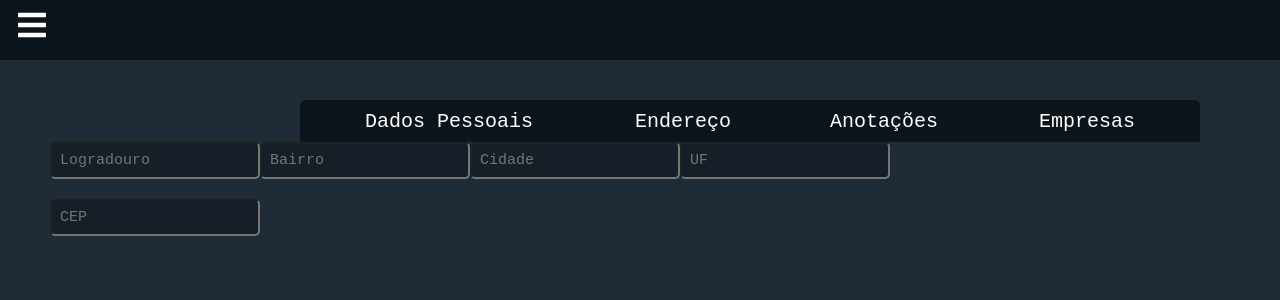
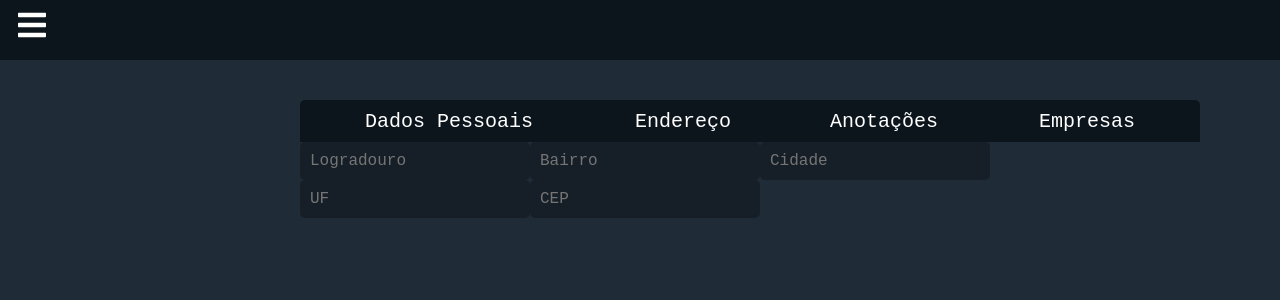
Before and after one commit to Igor-Cavalera/whoAreYou, a React (Create React App) app: page /Forms in a window 1280 px wide. Both pictures are taken after a click on the button "Endereço". Shown: the top 300 px of the page. Built offline with nearby package versions, Linux system fonts and the light colour scheme.

Commit message:
estilizando-inputs-endereco

```diff
--- a/src/components/form/Logradouro.js
+++ b/src/components/form/Logradouro.js
@@ -1,6 +1,6 @@
 function Logradouro() {
     return (
-        <input type="text" className="Logradouro" placeholder="Logradouro" />
+        <input type="text" className="logradouro" placeholder="Logradouro" />
     )
 }
 
--- a/src/index.css
+++ b/src/index.css
@@ -15,6 +15,12 @@ form {
 }
 
 .tabContent-dados {
+  width: 900px;
+  margin-left: 250px;
+  font-family: 'Courier New', Courier, monospace;
+}
+
+.tabContent-endereco {
   width: 900px;
   margin-left: 250px;
   font-family: 'Courier New', Courier, monospace;
@@ -273,6 +279,46 @@ input[type=number]::-webkit-outer-spin-button {
   color: #ffffff;
 }
 
+.logradouro {
+  all: unset;
+  padding: 10px;
+  border-radius: 5px;
+  background-color: #161f27;
+  color: #ffffff;
+}
+
+.bairro {
+  all: unset;
+  padding: 10px;
+  border-radius: 5px;
+  background-color: #161f27;
+  color: #ffffff;
+}
+
+.cidade {
+  all: unset;
+  padding: 10px;
+  border-radius: 5px;
+  background-color: #161f27;
+  color: #ffffff;
+}
+
+.estadoUf {
+  all: unset;
+  padding: 10px;
+  border-radius: 5px;
+  background-color: #161f27;
+  color: #ffffff;
+}
+
+.cep {
+  all: unset;
+  padding: 10px;
+  border-radius: 5px;
+  background-color: #161f27;
+  color: #ffffff;
+}
+
 .anotacoes {
   all: unset;
   padding: 10px;
```
